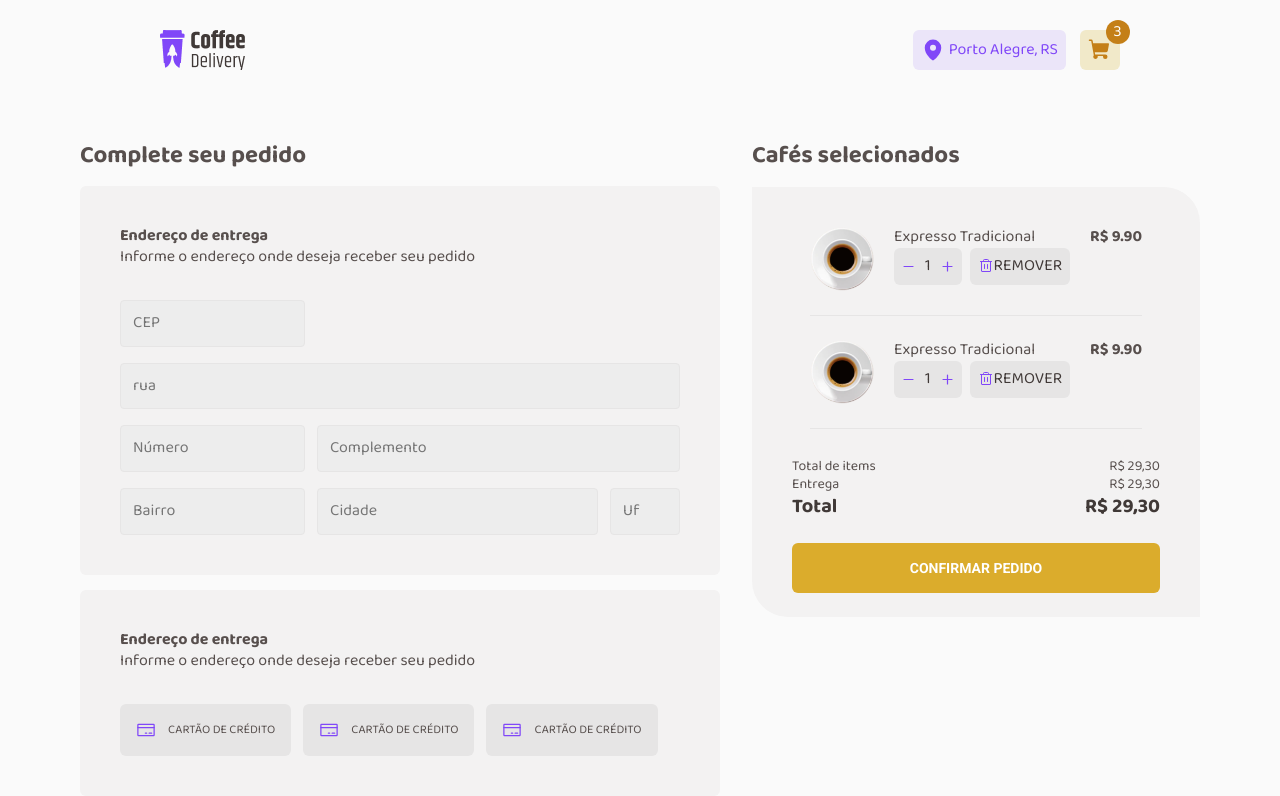
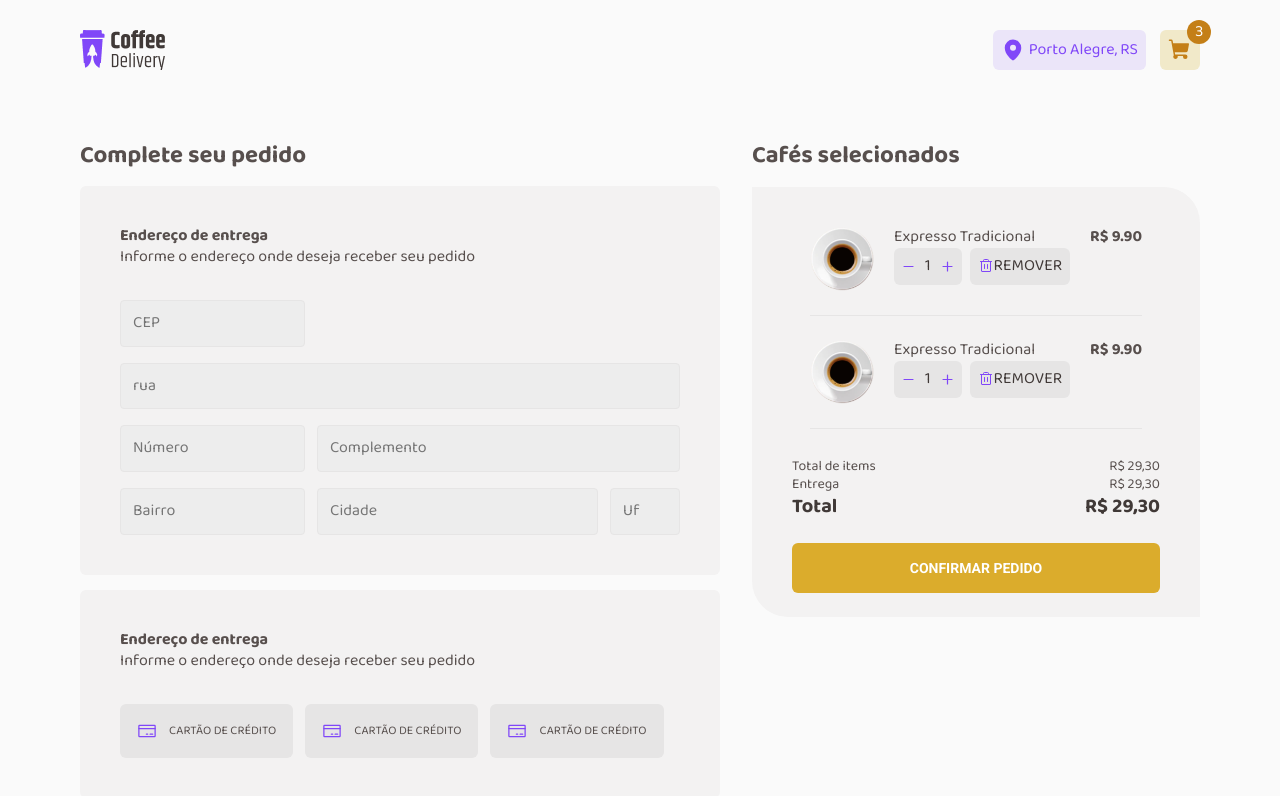
Before and after one commit to karendantas/coffee_delivery_reactjs, a React (Vite) app: page /cart in a window 1280 px wide. Shown: the top 796 px of the page. Built offline with nearby package versions, Linux system fonts and the light colour scheme; the HTML template or start-up script is replaced by a standard one.

Commit message:
feat: add radix-ui lib and create radio buttons for payment form

```diff
--- a/package.json
+++ b/package.json
@@ -10,6 +10,7 @@
     "preview": "vite preview"
   },
   "dependencies": {
+    "@radix-ui/react-radio-group": "^1.1.3",
     "phosphor-react": "^1.4.1",
     "react": "^18.2.0",
     "react-dom": "^18.2.0",
--- a/src/components/header/styles.ts
+++ b/src/components/header/styles.ts
@@ -2,11 +2,13 @@ import styled from 'styled-components';
 
 export const HeaderContainer = styled.header `
     height: 6.25rem;
+    max-width: 1120px;
+    width: 100%;
     display: flex;
     justify-content: space-between;
     align-items: center;
 
-    margin: 0 10rem;
+    margin: 0 auto;
     position: relative;
 
     div{
--- a/src/pages/cart/components/form/index.tsx
+++ b/src/pages/cart/components/form/index.tsx
@@ -3,7 +3,8 @@ import {FormContent,
         BaseInput,
         FormGroup,
         InlineInputs,
-        PaymentOptions } from './styles';
+        PaymentOptions,
+        PaymentOptionButton} from './styles';
 
 export function AddressForm(){
     return (
@@ -50,9 +51,9 @@ export function PaymentForm(){
     return (
         <FormContent>
             <PaymentOptions>
-                <button> <span> <CreditCard size={20} /> </span>  CARTÃO DE CRÉDITO </button>
-                <button> <span> <CreditCard size={20} /> </span>  CARTÃO DE CRÉDITO </button>
-                <button> <span> <CreditCard size={20} /> </span>  CARTÃO DE CRÉDITO </button>
+                <PaymentOptionButton value = "credit"> <span> <CreditCard size={20} /> </span>  CARTÃO DE CRÉDITO </PaymentOptionButton>
+                <PaymentOptionButton value = "debit"> <span> <CreditCard size={20} /> </span>  CARTÃO DE CRÉDITO </PaymentOptionButton>
+                <PaymentOptionButton value = "money"> <span> <CreditCard size={20} /> </span>  CARTÃO DE CRÉDITO </PaymentOptionButton>
             </PaymentOptions>
 
         </FormContent>
--- a/src/pages/cart/components/form/styles.ts
+++ b/src/pages/cart/components/form/styles.ts
@@ -1,5 +1,5 @@
 import styled from 'styled-components';
-
+import * as RadioGroup from '@radix-ui/react-radio-group'
 
 export const FormContent = styled.div`
     display: flex;
@@ -36,17 +36,20 @@ export const InlineInputs = styled.div<InlineInputsProps>`
     gap: 0.75rem;
 `
 
-export const PaymentOptions = styled.div`
+export const PaymentOptions = styled(RadioGroup.Root)`
     display: flex;
     align-items: center;
     gap: 0.75rem;
+`
 
-    button {
+export const PaymentOptionButton = styled(RadioGroup.Item)`
     background-color: ${props => props.theme['base-button']};
     color:  ${props => props.theme['base-text']};
     font-size: 0.75rem;
     border: none;
     border-radius: 6px;
+
+    border: 1px solid transparent;
 
     display: flex;
     align-items: center;
@@ -60,5 +63,14 @@ export const PaymentOptions = styled.div`
             display: flex;
             align-items: center;
         }
+
+        &[data-state='unchecked']:hover {
+            transition: background-color 0.2s;
+
         }
+        &[data-state='checked'] {
+            background: ${props => props.theme['purple-light']};
+            border: 1px solid ${props => props.theme['purple']};
+        }
+
 `
--- a/src/pages/cart/index.tsx
+++ b/src/pages/cart/index.tsx
@@ -80,44 +80,6 @@ export function Cart(){
 
                                 <strong>R$ 9.90</strong>
                             </Item>
-                            <Item>
-                                <img src="src/assets/products/expresso.png" alt="" />
-                                <div>
-                                    <span>Expresso Tradicional</span>
-                                    <div className = "add-to-cart">
-                                        <div className = "content">
-                                            <button> <Minus size={13} weight='bold'/> </button>
-                                                <span> 1 </span>
-                                            <button> <Plus size={13} weight='bold'/> </button>
-                                        </div>
-
-                                        <div className="content">
-                                            <button> <Trash /> <span>REMOVER</span> </button>
-                                        </div>
-                                    </div>
-                                </div>
-
-                                <strong>R$ 9.90</strong>
-                            </Item>
-                            <Item>
-                                <img src="src/assets/products/expresso.png" alt="" />
-                                <div>
-                                    <span>Expresso Tradicional</span>
-                                    <div className = "add-to-cart">
-                                        <div className = "content">
-                                            <button> <Minus size={13} weight='bold'/> </button>
-                                                <span> 1 </span>
-                                            <button> <Plus size={13} weight='bold'/> </button>
-                                        </div>
-
-                                        <div className="content">
-                                            <button> <Trash /> <span>REMOVER</span> </button>
-                                        </div>
-                                    </div>
-                                </div>
-
-                                <strong>R$ 9.90</strong>
-                            </Item>
 
                         </ProductsInCartContainer>
 
```
Also changed, not shown: 1 other file (tests, documents, lock files or other folders). Lines whose indentation alone changed are shown as unchanged.
